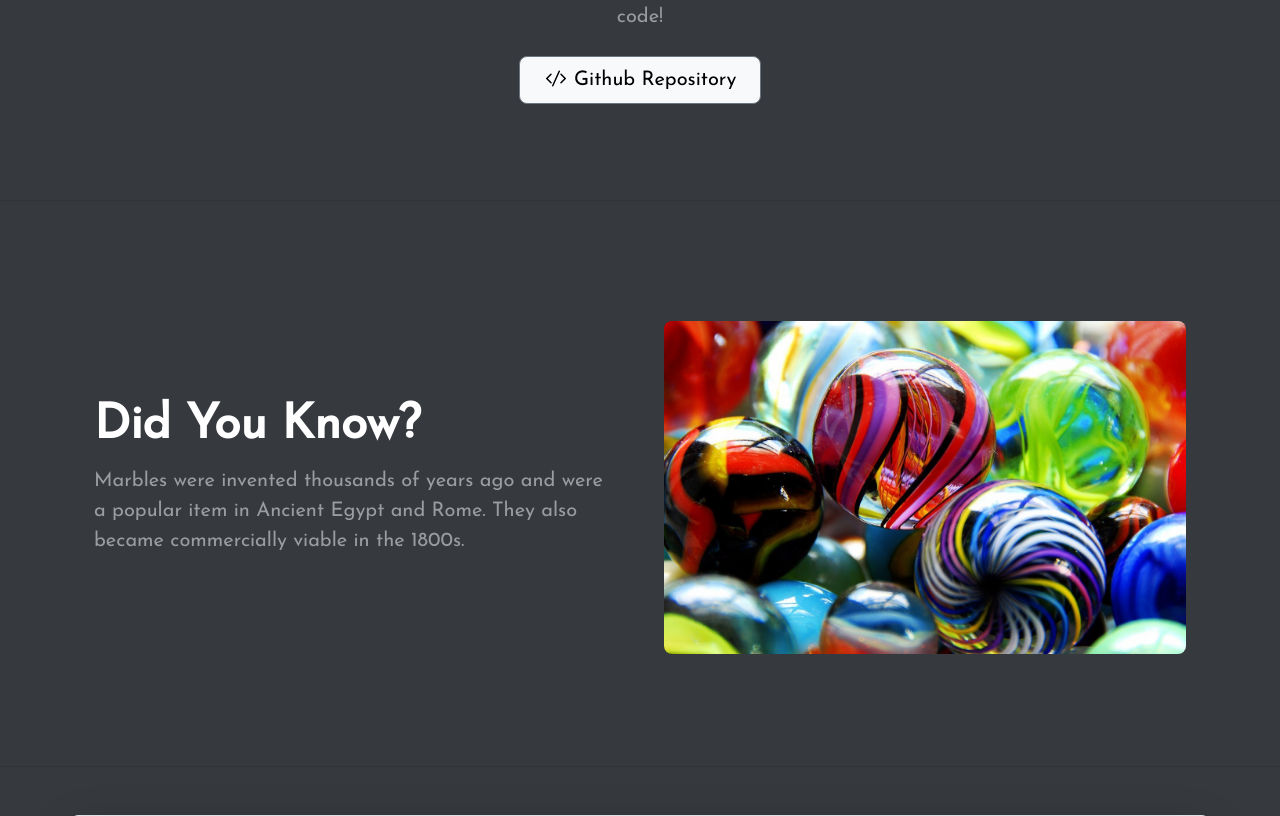
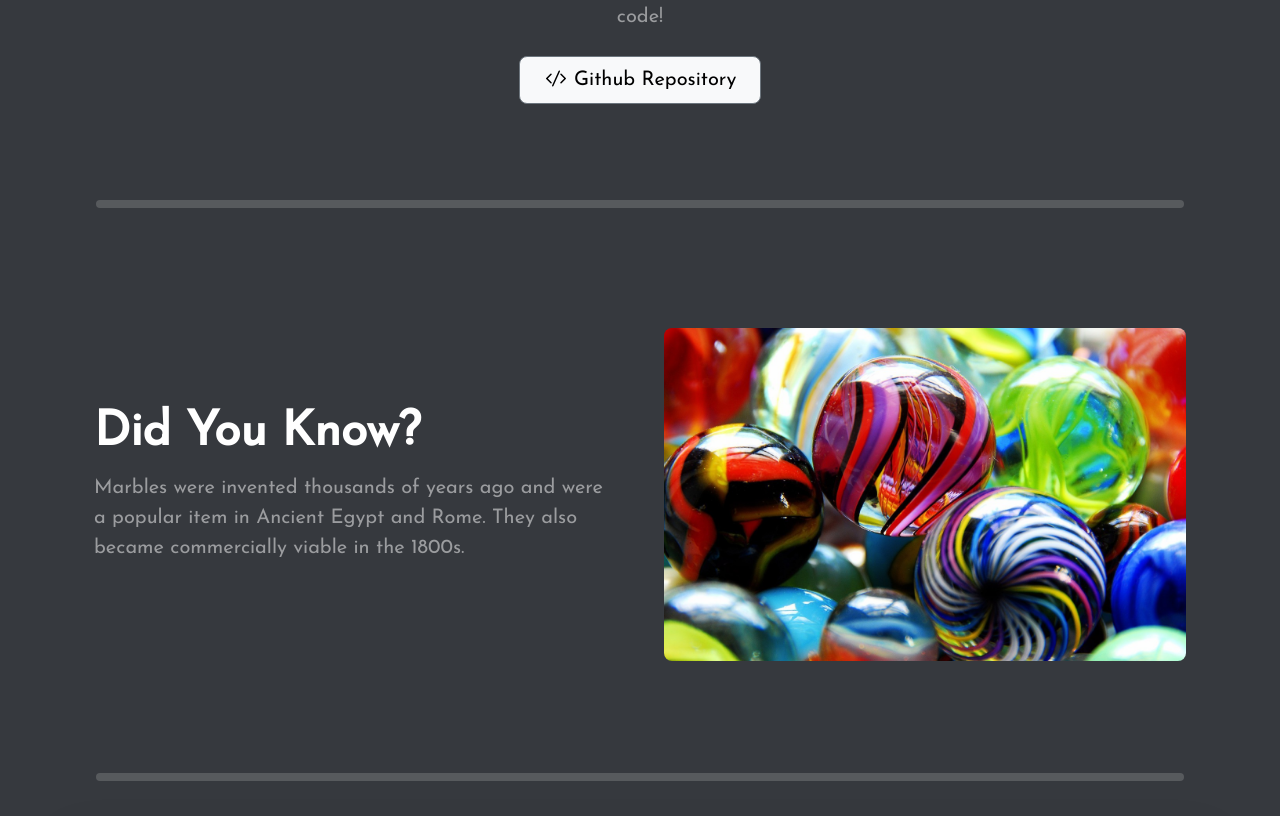
Before and after one commit to Sizerino/Taba-Final-Project, a PHP site: page /home.html in a window 1280 px wide. Shown: the part 800-1616 px from the top of the page. Run offline with PHP 8.4, Linux system fonts and the light colour scheme.

Commit message:
using spacers as <hr>

```diff
--- a/styles.css
+++ b/styles.css
@@ -1,9 +1,3 @@
-/* Color Pallete:
-    #424549
-    #36393e
-    #282b30
-    #1e2124 */
-
 /* Elements */
 
 body {
@@ -142,6 +136,12 @@ img.info {
     justify-content: center;
 }
 
+hr.rounded {
+    border-top: 8px solid #bbb;
+    border-radius: 5px;
+    width: 85%;
+  }
+
 /* Animations */
 
 @keyframes slidefromleft {
```
Lines whose indentation alone changed are shown as unchanged.
